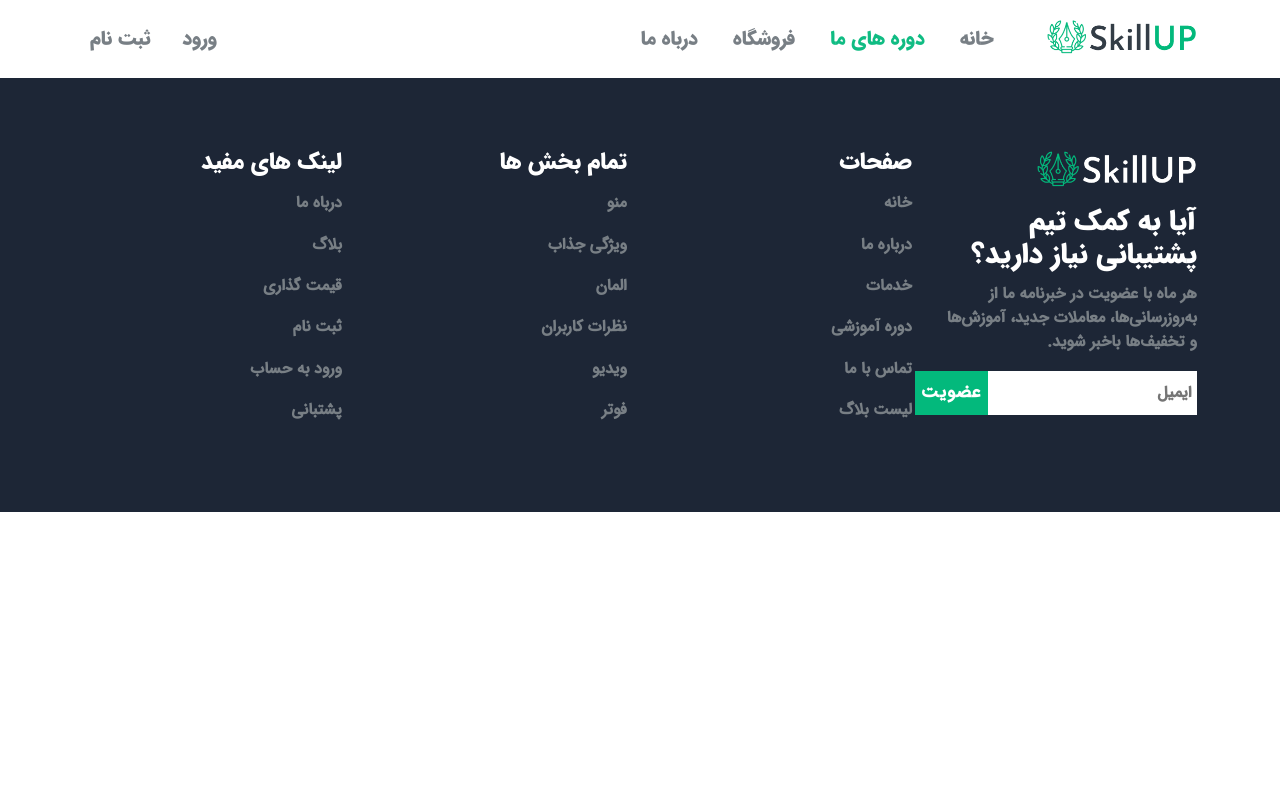
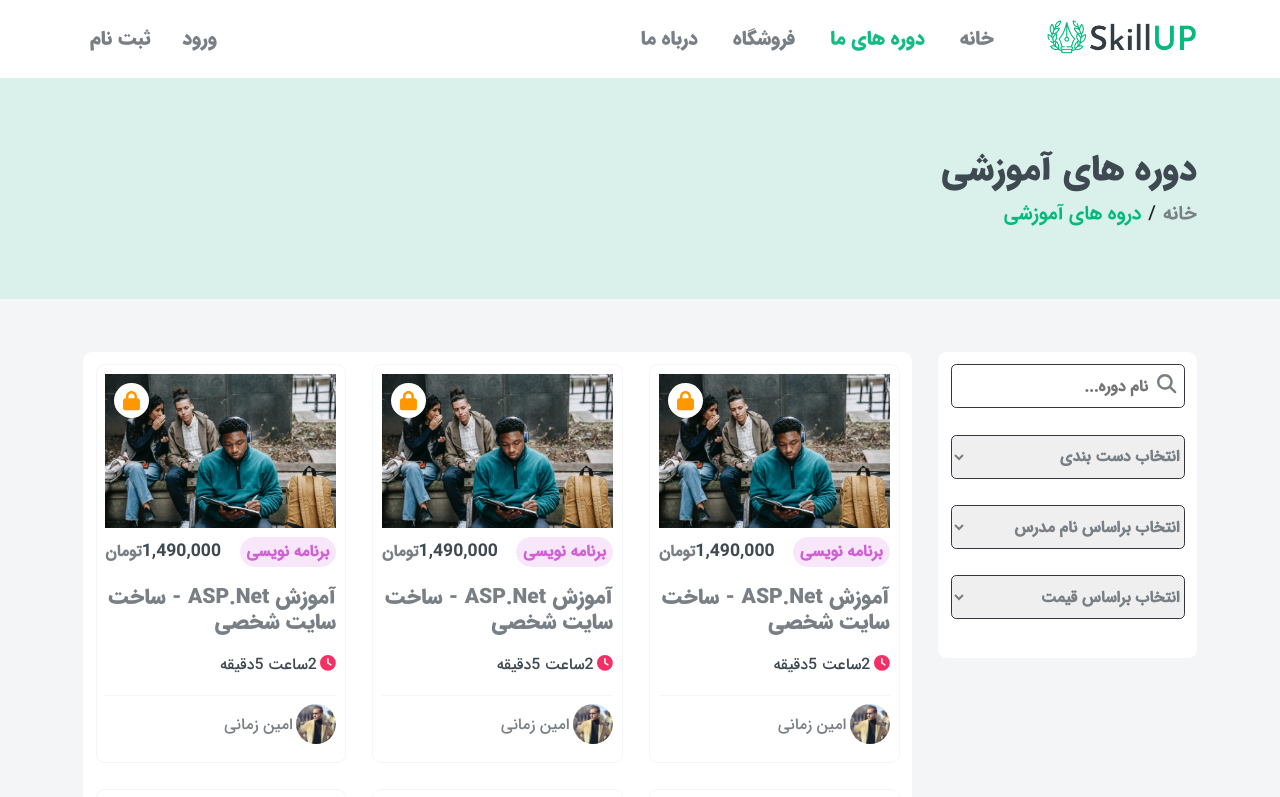
Before and after one commit to mohammadmehdidalvandii/Skill-up, a Next.js app: page /Courses in a window 1280 px wide. Shown: the top 797 px of the page. Built offline with nearby package versions, Linux system fonts and the light colour scheme.

Commit message:
create scetion course v-1

```diff
--- /dev/null
+++ b/components/template/course/Course/Course.js
@@ -0,0 +1,73 @@
+import React from 'react'
+import style from '@/styles/course/Course.module.css'
+
+import "@fortawesome/fontawesome-svg-core/styles.css";
+import { config } from "@fortawesome/fontawesome-svg-core";
+config.autoAddCss = false;
+import { FontAwesomeIcon } from "@fortawesome/react-fontawesome";
+import { faSearch } from "@fortawesome/free-solid-svg-icons";
+import CourseCard from '@/components/module/CourseCard/CourseCard';
+
+function Course() {
+  return (
+   <section className={style.course}>
+    <div className="container">
+        <div className="row">
+            <div className="col-lg-3 col-md-5 col-sm-12">
+                <div className={style.course_bg}>
+
+                <div className={style.course_search}>
+                    <span className={style.course_search_icon}>
+                        <FontAwesomeIcon icon={faSearch}/>
+                    </span>
+                    <input type="text" className={style.course_search_input}  placeholder='نام دوره...'/>
+                </div>
+
+                <div className={style.course_category}>
+                    <select className={style.course_category_select}>
+                        <option value="#" className={style.course_category_option}>انتخاب دست  بندی</option>
+                        <option value="#" className={style.course_category_option}>حسابداری</option>
+                        <option value="#" className={style.course_category_option}>شبکه اجتماعی</option>
+                        <option value="#" className={style.course_category_option}>طراحی اپلیکیشن</option>
+                        <option value="#" className={style.course_category_option}>دیجیتال مارکتینگ</option>
+                        <option value="#" className={style.course_category_option}>برنامه نویسی</option>
+                    </select>
+                </div>
+                <div className={style.course_category}>
+                    <select className={style.course_category_select}>
+                        <option value="#" className={style.course_category_option}>انتخاب براساس نام مدرس</option>
+                        <option value="#" className={style.course_category_option}>حسابداری</option>
+                        <option value="#" className={style.course_category_option}>شبکه اجتماعی</option>
+                        <option value="#" className={style.course_category_option}>طراحی اپلیکیشن</option>
+                        <option value="#" className={style.course_category_option}>دیجیتال مارکتینگ</option>
+                        <option value="#" className={style.course_category_option}>برنامه نویسی</option>
+                    </select>
+                </div>
+                <div className={style.course_category}>
+                    <select className={style.course_category_select}>
+                        <option value="#" className={style.course_category_option}>انتخاب براساس قیمت</option>
+                        <option value="#" className={style.course_category_option}> بالاترین</option>
+                        <option value="#" className={style.course_category_option}> کمترین</option>
+                    </select>
+                </div>
+                </div>
+            </div>
+            <div className="col-lg-9 col-md-7 col-sm-12">
+                <div className={style.course_bg}>
+                    <div className="row">
+                        <CourseCard/>
+                        <CourseCard/>
+                        <CourseCard/>
+                        <CourseCard/>
+                        <CourseCard/>
+                        <CourseCard/>
+                    </div>
+                </div>
+            </div>
+        </div>
+    </div>
+   </section>
+  )
+}
+
+export default Course
--- a/pages/Courses/index.js
+++ b/pages/Courses/index.js
@@ -1,5 +1,7 @@
 import Head from 'next/head'
 import React from 'react'
+import PageHeader from '@/components/module/PageHeader/PageHeader'
+import Course from '@/components/template/course/Course/Course'
 
 
 function Courses() {
@@ -8,6 +10,8 @@ function Courses() {
     <Head>
         <title>Skill-Up | دوره ها</title>
     </Head>
+    <PageHeader title='دوره های آموزشی' text='دروه های آموزشی'/>
+    <Course/>
    </>
   )
 }
--- /dev/null
+++ b/styles/course/Course.module.css
@@ -0,0 +1,62 @@
+.course{
+    display: block;
+    width: 100%;
+    background-color: var(--color-bgColor);
+    padding: 3rem 0;
+}
+.course_bg{
+    background-color: var(--color-white);
+    padding: 0.7rem;
+    border-radius: 0.5rem;
+}
+/* <<<<<<<< Start Style Search >>>>>>> */
+.course_search{
+    display: flex;
+    align-items: center;
+    width: 100%;
+    height: 2.5rem;
+    border: 1px solid var(--color-text-2);
+    border-radius: 0.3rem;
+    margin-bottom: 1.5rem;
+}
+.course_search_icon{
+  margin: 0 0.4rem;
+    color: var(--color-text);
+}
+.course_search_input{
+    width: 100%;
+    height: 100%;
+    outline: none;
+    border: none;
+    background: unset;
+    font-size: 0.9rem;
+    font-weight: 600;
+    color: var(--color-text);
+}
+/* <<<<<<<< End Style Search >>>>>>> */
+
+/* <<<<<<<< Start Style Course Category >>>>>>> */
+.course_category{
+    display: block;
+    width: 100%;
+    margin-bottom: 1.5rem;
+}
+.course_category_select{
+    display: block;
+    width: 100%;
+    height: 2.5rem;
+    border: 1px solid var(--color-text-2);
+    border-radius: 0.3rem ;
+    font-size: 0.9rem;
+    font-weight: 600;
+    color: var(--color-text);
+}
+.course_category_option{
+    display: block;
+    margin: 0.4rem 0;
+    padding: 0.5rem 0;
+    font-size: 0.9rem;
+    font-weight: 600;
+    color: var(--color-text);
+}
+/* <<<<<<<< End Style Course Category >>>>>>> */
--- a/styles/pageHeader/PageHeader.module.css
+++ b/styles/pageHeader/PageHeader.module.css
@@ -3,7 +3,6 @@
     width: 100%;
     background-color: var(--color-green-3);
     padding: 4rem 0;
-    margin-bottom: 3rem;
 }
 .pageHeader_content{
     display: block;
```
